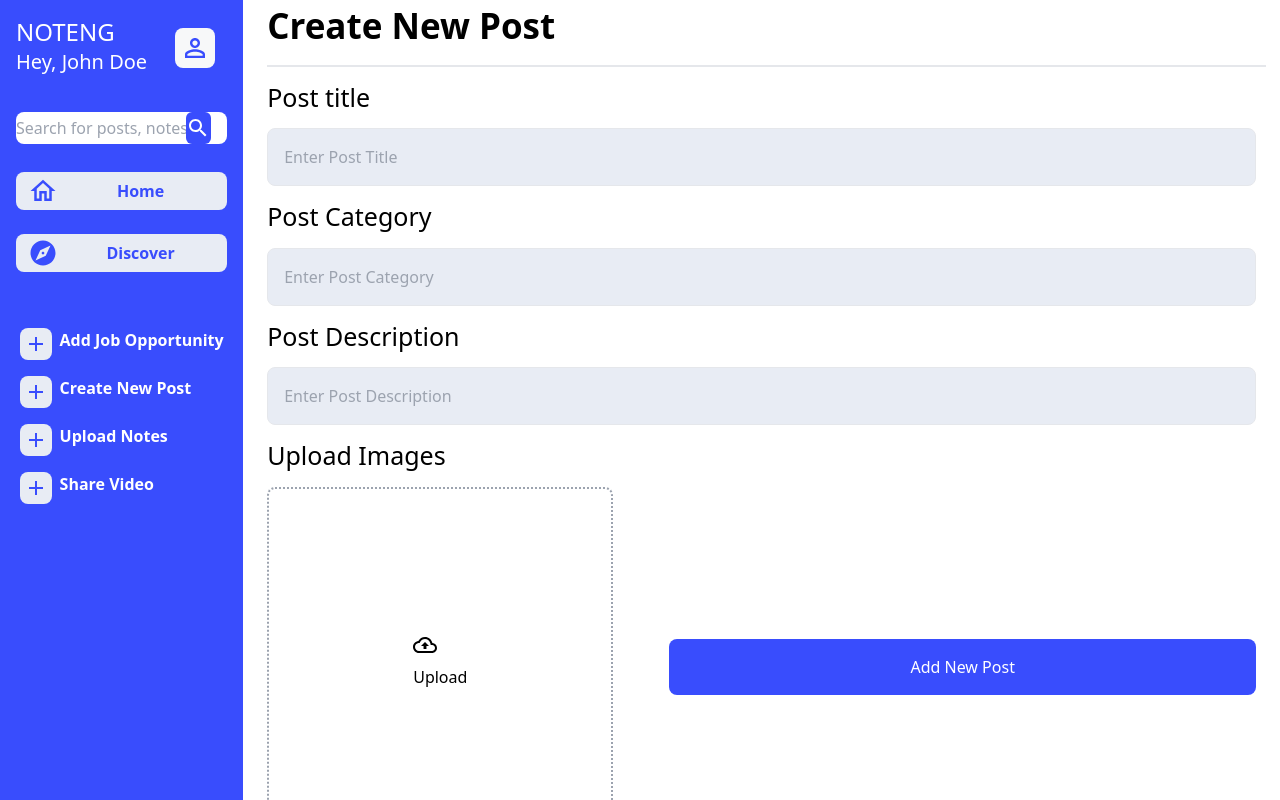
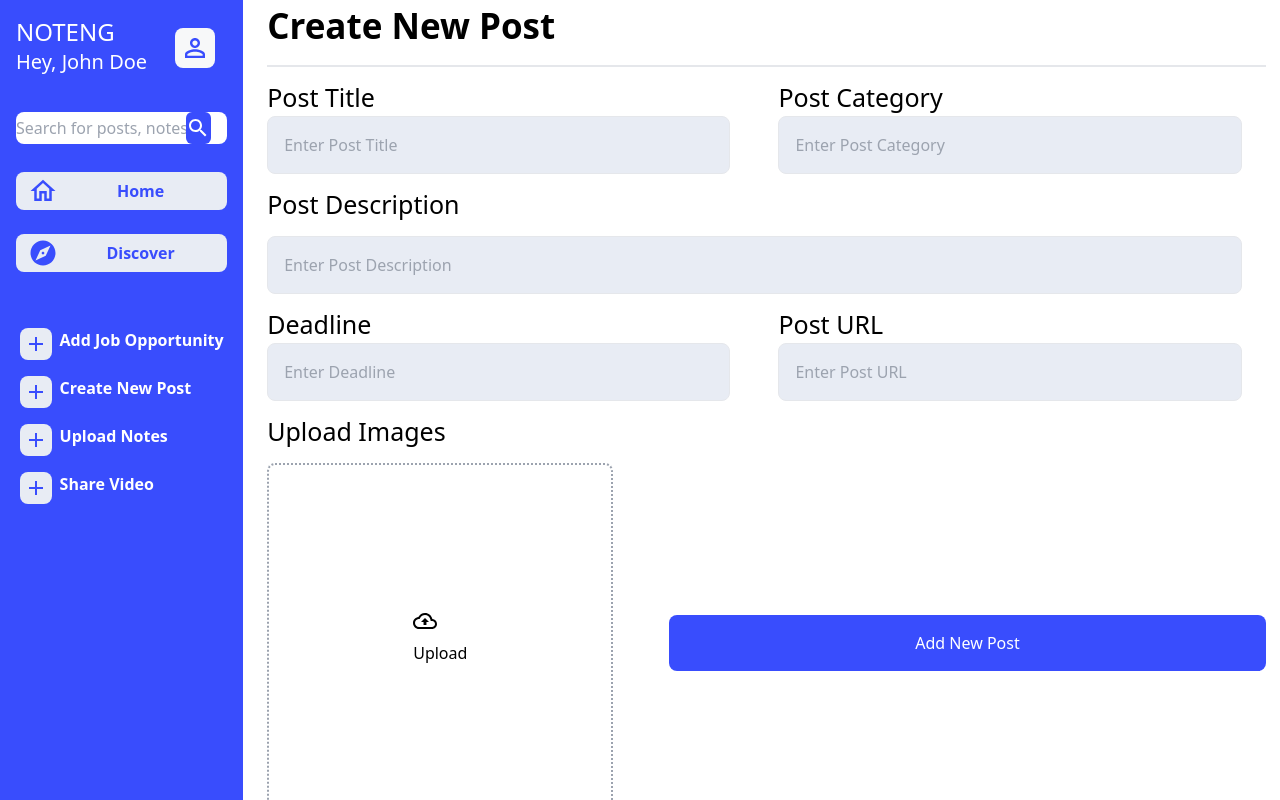
Before and after one commit to djunicode/noteng, a React (Create React App) app: page /createpost in a window 1280 px wide. Built offline with nearby package versions, Linux system fonts and the light colour scheme.

Commit message:
Integrated home page

```diff
--- a/src/Components/Home/JobOpportunity.jsx
+++ b/src/Components/Home/JobOpportunity.jsx
@@ -11,7 +11,7 @@ function JobOpportunity() {
 
         const response=await axios.get('https://monilmeh.pythonanywhere.com//api/jobboard/',{
           headers:{
-            'Authorization':'Bearer eyJhbGciOiJIUzI1NiIsInR5cCI6IkpXVCJ9.eyJ0b2tlbl90eXBlIjoiYWNjZXNzIiwiZXhwIjoxNzE3OTMyMjc2LCJpYXQiOjE3MTc5MTA2NzYsImp0aSI6IjFkNjI5MWViOGQzYzQwNjc5OTQyN2U4YWFiYjQ2ODIxIiwidXNlcl9pZCI6IjYwMDA0MjIwMjA3In0.bK54XJ1-vnJjzGMhLdubn47FpZnxNgG1x4NZwnu1dsE'
+            'Authorization':'Bearer eyJhbGciOiJIUzI1NiIsInR5cCI6IkpXVCJ9.eyJ0b2tlbl90eXBlIjoiYWNjZXNzIiwiZXhwIjoxNzE3OTU1NzY5LCJpYXQiOjE3MTc5MzQxNjksImp0aSI6IjBmMzZhMzkzNGY2ZTQzNWZiY2JlNTEwM2VmYWQ4ZmFjIiwidXNlcl9pZCI6IjYwMDA0MjIwMjA3In0._fHqpLGaofy8ZdgRGkH1cshkWOK5gnMNTkKLWlhb9iY'
           }
         });
         const data=response.data.map((item)=>({
--- a/src/Components/Home/LatestPosts.jsx
+++ b/src/Components/Home/LatestPosts.jsx
@@ -1,40 +1,36 @@
-import React from 'react'
+import React,{useState,useEffect}from 'react'
 
 import FavoriteBorderOutlinedIcon from '@mui/icons-material/FavoriteBorderOutlined';
+import axios from 'axios';
 
 
-const cardData = [
-  {
-    "heading1": 'Post Title',
+function LatestPosts() {
+  const [cardData,setCardData]=useState([]);
+  useEffect(()=>{
+    const fetchData=async()=>{
+      try{
+        const response=await axios.get('https://monilmeh.pythonanywhere.com//api/posts ',{
+          headers:{
+            'Authorization':'Bearer eyJhbGciOiJIUzI1NiIsInR5cCI6IkpXVCJ9.eyJ0b2tlbl90eXBlIjoiYWNjZXNzIiwiZXhwIjoxNzE3OTU1NzY5LCJpYXQiOjE3MTc5MzQxNjksImp0aSI6IjBmMzZhMzkzNGY2ZTQzNWZiY2JlNTEwM2VmYWQ4ZmFjIiwidXNlcl9pZCI6IjYwMDA0MjIwMjA3In0._fHqpLGaofy8ZdgRGkH1cshkWOK5gnMNTkKLWlhb9iY'
+          }
+        });
+        const data=response.data.map((item)=>({
+          heading1:item.title,
+          body:item.description,
+          icon: <FavoriteBorderOutlinedIcon className=" text-blue-500" style={{width:'20px',height:'20px'}}  />,
+          timelimit:item.likes,
+          category:item.subtype,
+          url:item.post_url,
+          deadlines:item.deadline,
 
-    "body": "Hello tech enthusiastics and innovators! Are you ready to show case your skills,collabrate with like-minded individuals,and create ground-breaking solutions for real-world challenges? ",
-    "icon": <FavoriteBorderOutlinedIcon className=" text-custom-blue " style={{width:'20px',height:'20px'}}  />,
-
-
-    'timelimit': '100 + Likes',
-
-  },
-  {
-    "heading1": 'Post Title',
-
-    "body": "Hello tech enthusiastics and innovators! Are you ready to show case your skills,collabrate with like-minded individuals,and create ground-breaking solutions for real-world challenges?",
-    "icon": <FavoriteBorderOutlinedIcon className=" text-blue-500" style={{width:'20px',height:'20px'}}  />,
-
-    'timelimit': '100 + Likes',
-
-  },
-  {
-    "heading1": 'Post Title',
-
-    "body": "Hello tech enthusiastics and innovators! Are you ready to show case your skills,collabrate with like-minded individuals,and create ground-breaking solutions for real-world challenges?",
-    "icon": <FavoriteBorderOutlinedIcon className=" text-blue-500" style={{width:'20px',height:'20px'}}  />,
-
-
-    'timelimit': '100 + Likes',
-
-  },
-]
-function LatestPosts() {
+        }));
+        setCardData(data);
+      }catch(error){
+        console.error('Error fetching data:',error);
+      }
+    };
+    fetchData();
+  },[]);
   return (
     <div className='flex flex-col w-full'>
       <p className=' flex items-center justify-center md:justify-start md:ml-6'>
@@ -47,13 +43,17 @@ function LatestPosts() {
             <div className='border p-3 rounded-lg bg-gray-200'>
               <p className='font-bold text-[18px] md:text-[15px] '>{data.heading1}</p>
 
-              <p className=' mt-2 text-sm border-b-[1px] pb-3 border-custom-blue text-[16px]'>{data.body}</p>
+
+
+              <p className=' mt-2 text-sm border-b-[1px] pb-3 text-[16px]'>{data.body}</p>
+              <p className='font-bold text-[18px] md:text-[15px] border-custom-blue'>{data.url}</p>
               <div className='flex justify-between'>
                 <div className='flex items-center'>
                   {data.icon }
                   <p className='text-custom-blue font-bold md:font-normal '>{data.timelimit}</p>
                 </div>
-              <p className='text-custom-blue font-bold md:font-normal'>Categories</p>
+              <p className='text-custom-blue font-bold md:font-normal'>{data.category}</p>
+              <p className='text-custom-blue font-bold md:font-normal'>{data.deadlines}</p>
               </div>
             </div>
 
--- a/src/Components/Home/ShareNotes.jsx
+++ b/src/Components/Home/ShareNotes.jsx
@@ -9,7 +9,7 @@ function ShareNotes() {
   useEffect(() => {
     const fetchData = async () => {
       try {
-        const token = 'eyJhbGciOiJIUzI1NiIsInR5cCI6IkpXVCJ9.eyJ0b2tlbl90eXBlIjoiYWNjZXNzIiwiZXhwIjoxNzE3OTMyMjc2LCJpYXQiOjE3MTc5MTA2NzYsImp0aSI6IjFkNjI5MWViOGQzYzQwNjc5OTQyN2U4YWFiYjQ2ODIxIiwidXNlcl9pZCI6IjYwMDA0MjIwMjA3In0.bK54XJ1-vnJjzGMhLdubn47FpZnxNgG1x4NZwnu1dsE'; // Replace with the actual token
+        const token = 'eyJhbGciOiJIUzI1NiIsInR5cCI6IkpXVCJ9.eyJ0b2tlbl90eXBlIjoiYWNjZXNzIiwiZXhwIjoxNzE3OTU1NzY5LCJpYXQiOjE3MTc5MzQxNjksImp0aSI6IjBmMzZhMzkzNGY2ZTQzNWZiY2JlNTEwM2VmYWQ4ZmFjIiwidXNlcl9pZCI6IjYwMDA0MjIwMjA3In0._fHqpLGaofy8ZdgRGkH1cshkWOK5gnMNTkKLWlhb9iY'; // Replace with the actual token
         const response = await axios.get('https://monilmeh.pythonanywhere.com/api/notes/', {
           headers: {
             'Authorization': `Bearer ${token}`
--- a/src/Components/NewPost/NewPost.jsx
+++ b/src/Components/NewPost/NewPost.jsx
@@ -1,12 +1,17 @@
-import React,{useState} from 'react'
+import React, { useState } from 'react';
 import CloudUploadOutlinedIcon from '@mui/icons-material/CloudUploadOutlined';
 import axios from 'axios';
+
 function NewPost() {
   const [formData, setFormData] = useState({
-    postTitle: '',
-    postCategory: '',
-    postDescription: '',
+    title: '',
+    subtype: '',
+    description: '',
     document: null,
+    deadline: '',
+    likes: 100,
+    post_url: '',
+    user: '60004220207' // Assuming user ID is static for this example
   });
 
   const handleChange = (e) => {
@@ -27,29 +32,37 @@ function NewPost() {
   const handleSubmit = async (e) => {
     e.preventDefault();
 
-    const endpoint = 'https://monilmeh.pythonanywhere.com//api/posts';
+    const endpoint = 'https://monilmeh.pythonanywhere.com/api/posts';
     const form = new FormData();
 
-    form.append('post_title', formData.postTitle);
-    form.append('category', formData.postCategory);
-    form.append('description', formData.postDescription);
-    form.append('document', formData.document);
+    form.append('title', formData.title); // Ensure this matches the expected field name
+    form.append('category', formData.subtype);
+    form.append('description', formData.description);
+    form.append('image', formData.document); // Ensure this matches the expected field name
+    form.append('deadline', formData.deadline);
+    form.append('likes', formData.likes);
+    form.append('post_url', formData.post_url);
+    form.append('user', formData.user);
 
     try {
       const response = await axios.post(endpoint, form, {
         headers: {
           'Content-Type': 'multipart/form-data',
-          'Authorization': 'Bearer eyJhbGciOiJIUzI1NiIsInR5cCI6IkpXVCJ9.eyJ0b2tlbl90eXBlIjoiYWNjZXNzIiwiZXhwIjoxNzE3OTMyMjc2LCJpYXQiOjE3MTc5MTA2NzYsImp0aSI6IjFkNjI5MWViOGQzYzQwNjc5OTQyN2U4YWFiYjQ2ODIxIiwidXNlcl9pZCI6IjYwMDA0MjIwMjA3In0.bK54XJ1-vnJjzGMhLdubn47FpZnxNgG1x4NZwnu1dsE'
+          'Authorization': 'Bearer eyJhbGciOiJIUzI1NiIsInR5cCI6IkpXVCJ9.eyJ0b2tlbl90eXBlIjoiYWNjZXNzIiwiZXhwIjoxNzE3OTU1NzY5LCJpYXQiOjE3MTc5MzQxNjksImp0aSI6IjBmMzZhMzkzNGY2ZTQzNWZiY2JlNTEwM2VmYWQ4ZmFjIiwidXNlcl9pZCI6IjYwMDA0MjIwMjA3In0._fHqpLGaofy8ZdgRGkH1cshkWOK5gnMNTkKLWlhb9iY'
         },
       });
 
       if (response.status === 201) {
         alert('Post created successfully!');
         setFormData({
-          postTitle: '',
-          postCategory: '',
-          postDescription: '',
+          title: '',
+          subtype: '',
+          description: '',
           document: null,
+          deadline: '',
+          likes: 100,
+          post_url: '',
+          user: '60004220207'
         });
       } else {
         alert('Failed to create post');
@@ -63,35 +76,74 @@ function NewPost() {
   const handleButtonClick = () => {
     document.getElementById('fileUpload').click();
   };
+
   return (
-    <div className='flex flex-col gap-3 w-[100vw] '>
-         <p className=' flex items-center justify-center md:justify-start md:ml-6'>
-        <span className='flex font-bold text-[35px] '>Create New Post</span>
+    <div className='flex flex-col gap-3 w-full'>
+      <p className='flex items-center justify-center md:justify-start md:ml-6'>
+        <span className='flex font-bold text-[35px]'>Create New Post</span>
       </p>
       <div className='ml-6 w-[78vw] border-b-2'></div>
-      <p className='text-[25px] ml-6'>Post title</p>
-      <input type='text'
-       name='postTitle'
-       value={formData.postTitle}
+      <div className='flex flex-col lg:flex-row'>
+        <div className='flex flex-col flex-1'>
+          <p className='text-[25px] ml-6'>Post Title</p>
+          <input
+            type='text'
+            name='title'
+            value={formData.title}
             onChange={handleChange}
-      placeholder='Enter Post Title' className='border ml-6 mr-6 p-4 rounded-tl-lg rounded-tr-lg rounded-bl-lg rounded-br-lg bg-custom-gray'></input>
+            placeholder='Enter Post Title'
+            className='border ml-6 mr-6 p-4 rounded-lg bg-custom-gray'
+          />
+        </div>
+        <div className='flex flex-col flex-1'>
           <p className='text-[25px] ml-6'>Post Category</p>
-      <input type='text'
-      name='postCategory'
-      value={formData.postCategory}
+          <input
+            type='text'
+            name='subtype'
+            value={formData.subtype}
             onChange={handleChange}
-      placeholder='Enter Post Category' className='border ml-6 mr-6 p-4 rounded-tl-lg rounded-tr-lg rounded-bl-lg rounded-br-lg bg-custom-gray'></input>
+            placeholder='Enter Post Category'
+            className='border ml-6 mr-6 p-4 rounded-lg bg-custom-gray'
+          />
+        </div>
+      </div>
       <p className='text-[25px] ml-6'>Post Description</p>
-      <input type='text'
-       name='postDescription'
-       value={formData.postDescription}
+      <input
+        type='text'
+        name='description'
+        value={formData.description}
         onChange={handleChange}
-      placeholder='Enter Post Description' className='border ml-6 mr-6 p-4 rounded-tl-lg rounded-tr-lg rounded-bl-lg rounded-br-lg bg-custom-gray'></input>
+        placeholder='Enter Post Description'
+        className='border ml-6 mr-6 p-4 rounded-lg bg-custom-gray'
+      />
+      <div className='flex flex-col lg:flex-row '>
+      <div className='flex flex-col flex-1'>
+      <p className='text-[25px] ml-6'>Deadline</p>
+      <input
+        type='text'
+        name='deadline'
+        value={formData.deadline}
+        onChange={handleChange}
+        placeholder='Enter Deadline'
+        className='border ml-6 mr-6 p-4 rounded-lg bg-custom-gray'
+      />
+      </div>
+      <div className='flex flex-col flex-1'>
+      <p className='text-[25px] ml-6'>Post URL</p>
+      <input
+        type='text'
+        name='post_url'
+        value={formData.post_url}
+        onChange={handleChange}
+        placeholder='Enter Post URL'
+        className='border ml-6 mr-6 p-4 rounded-lg bg-custom-gray'
+      />
+      </div>
+      </div>
       <p className='text-[25px] ml-6'>Upload Images</p>
-        <div className='flex gap-8 md:flex-row flex-col'>
-
-            <div className='flex flex-row gap-2 justify-center md:flex-col ml-6 mb-3 md:p-36 p-20 mr-6 md:mr-0  border-dotted border-x-2 border-y-2 border-gray-400 rounded-tl-lg rounded-tr-lg rounded-bl-lg rounded-br-lg'>
-                <CloudUploadOutlinedIcon/>
+      <div className='flex gap-8 flex-col md:flex-row'>
+        <div className='flex flex-row gap-2 justify-center md:flex-col ml-6 mb-3 p-20 md:p-36 mr-6 md:mr-0 border-dotted border-2 border-gray-400 rounded-lg'>
+          <CloudUploadOutlinedIcon />
           <button onClick={handleButtonClick}>Upload</button>
           <input
             type='file'
@@ -100,14 +152,19 @@ function NewPost() {
             id='fileUpload'
           />
         </div>
-            <div className='flex w-full h-full items-center justify-center '>
-          <div className=' w-full mr-6  ml-6 lg:mr=l-0' >
-                <button onClick={handleSubmit} className='  w-full  bg-custom-blue py-4 rounded-tl-lg rounded-tr-lg rounded-bl-lg rounded-br-lg text-white'>Add New Post</button>
+        <div className='flex w-full h-full items-center justify-center'>
+          <div className='w-full mr-6 ml-6 lg:mr-0'>
+            <button
+              onClick={handleSubmit}
+              className='w-full bg-custom-blue py-4 rounded-lg text-white'
+            >
+              Add New Post
+            </button>
           </div>
         </div>
       </div>
     </div>
-  )
+  );
 }
 
-export default NewPost
+export default NewPost;
```
Lines whose indentation alone changed are shown as unchanged.
